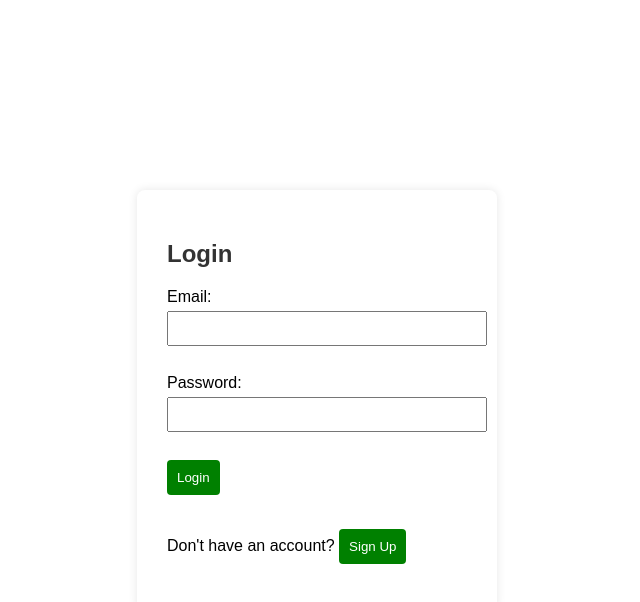
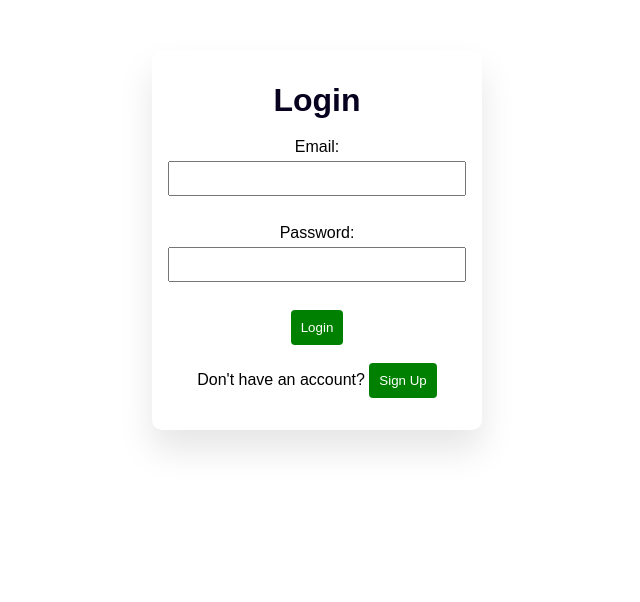
Before and after one commit to nylRmon/Web-Dev-Proj, a React (Create React App) app in the folder webdevproj/: page / in a window 1280 px wide. Shown: the top 602 px of the page, without its empty margins (323-963 px from the left). Built offline with nearby package versions, Linux system fonts and the light colour scheme.

Commit message:
Update App.css
Modified some parts

```diff
--- a/webdevproj/src/App.css
+++ b/webdevproj/src/App.css
@@ -1,27 +1,29 @@
 /*this is for log in */
-body {
-  font-family: "Arial", sans-serif;
-  background-color: white;
+* {
   margin: 0;
   padding: 0;
-  display: flex;
-  justify-content: center;
-  align-items: center;
-  height: 100vh;
+  box-sizing: border-box;
+  font-family: "Poppins", sans-serif;
+}
+
+body {
+  background: #fff;
 }
 
 .container {
+  width: 330px;
+  padding: 2rem 1rem;
+  margin: 50px auto;
   background-color: #fff;
-  padding: 30px;
-  border-radius: 8px;
-  box-shadow: 0 0 10px rgba(0, 0, 0, 0.1);
-  margin-left: auto;
-  margin-right: 0;
-  width: 300px;
+  border-radius: 10px;
+  text-align: center;
+  box-shadow: 0 20px 35px rgba(0, 0, 0, 0.1);
 }
 
 h2 {
-  color: #333;
+  font-size: 2rem;
+  color: #07001f;
+  margin-bottom: 1.2rem;
 }
 
 label {
```
